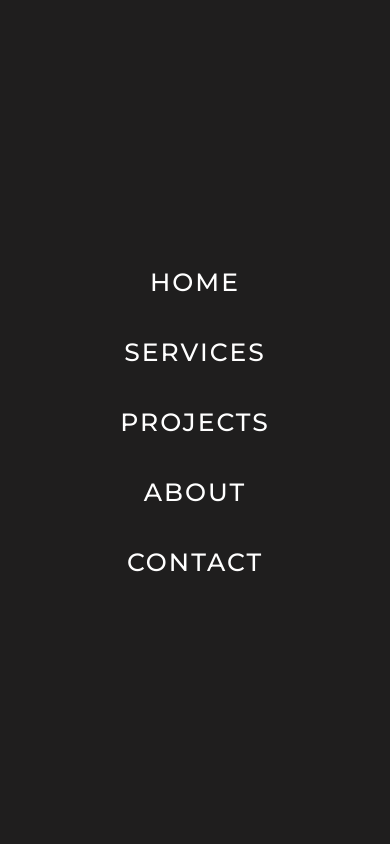
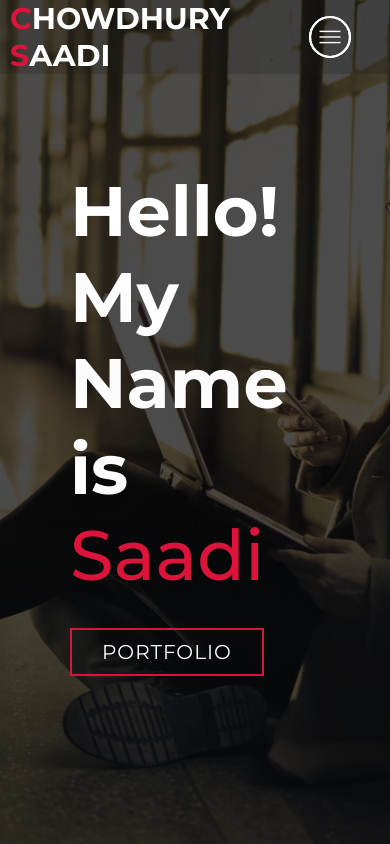
Before and after one commit to saadi299/My-Portfolio-Website-, a plain HTML site: page index.html in a window 390 px wide. Shown: the top 844 px of the page. Drawn offline with Linux system fonts and the light colour scheme.

Commit message:
Responsive menue-bar is done

```diff
--- /dev/null
+++ b/app.js
@@ -0,0 +1,8 @@
+const hamburger = document.querySelector('.header .nav-bar .nav-list .hamburger');
+const mobile_menu = document.querySelector('.header .nav-bar .nav-list ul');
+const header = document.querySelector('.header .container');
+
+hamburger.addEventListener('click', () =>{
+    hamburger.classList.toggle('active');
+    mobile_menu.classList.toggle('active');
+})
--- a/index.html
+++ b/index.html
@@ -352,7 +352,11 @@
 
         <!------------------------Footer Section End------------------>
 
+<!-------Java Script-->
 
+<script src="./app.js"></script>
+
+<!-------Java End-->
 
 
 
--- a/style.css
+++ b/style.css
@@ -89,7 +89,7 @@ img {
     z-index:1000;
     left:0;
     top:0;
-    width:100vh;
+    width:100vw;
     height:auto;
 }
 
@@ -114,7 +114,7 @@ img {
     background-color:rgb(31,30,30);
     width:100vw;
     height:100vh;
-    left:0;
+    left:100%;
     top:0;
     display: flex;
     flex-direction: column;
@@ -122,7 +122,14 @@ img {
     justify-content: center;
     z-index: 1;
     overflow-x: hidden;
+    transition: .9s ease left;
 }
+
+#header .nav-list ul.active{
+    left:0%;
+}
+
+
 
 #header .nav-list ul a{
     font-size:2.5rem;
@@ -137,6 +144,7 @@ img {
 
 #header .nav-list ul a::after{
     content:attr(data-after);
+
     position:absolute;
     top:50%;
     left:50%;
@@ -148,15 +156,98 @@ img {
     transition: .3s ease letter-spacing;
 }
 
+#header .nav-list ul a:hover{
+    color: crimson;
+}
+
 #header .nav-list ul li:hover a::after{
     transform:translate(-50%,-50%) scale(1);
     letter-spacing: initial;
 
+
+
 }
+
+
 
 #header .hamburger{
     height: 60px;
+    width:60px;
+    display:inline-block;
+    border:3px solid white;
+    border-radius: 50%;
+    position: relative;
+    display: flex;
+    align-items: center;
+    justify-content: center;
+    z-index: 100;
+    cursor: pointer;
+    transform:scale(.7);
+    margin-right: 20px;
+
+
 }
+
+#header .hamburger::after{
+    content: '';
+    position:absolute;
+    height: 100%;
+    width: 100%;
+    border-radius: 50%;
+    border:3px solid white;
+    animation: hamburger-pulse 1s ease infinite;
+}
+
+@keyframes hamburger-pulse{
+    0%{
+        opacity:1;
+        transform:scale(1);
+    }
+    100%{
+        opacity: 0;
+        transform: scale(1.4);
+    }
+}
+
+#header .hamburger .bar{
+    height: 2px;
+    width:30px;
+    position: relative;
+    background-color: white;
+    z-index: -1;
+}
+
+#header .hamburger .bar::after,
+#header .hamburger .bar::before{
+    content: '';
+    position: absolute;
+    height: 100%;
+    width: 100%;
+    left:0;
+    background-color: white;
+    transition: .3s ease;
+    transition-property: top,bottom;
+}
+
+#header .hamburger .bar::after{
+    top:8px;
+}
+
+#header .hamburger .bar::before{
+    bottom:8px;
+}
+
+#header .hamburger.active .bar::after{
+    top:0px;
+}
+
+#header .hamburger.active .bar::before{
+    bottom:0px;
+}
+
+
+
+
 
 
 
@@ -765,5 +856,10 @@ img {
         flex-basis:22%;
         margin:1.5%;
     }
+
+
+    #hero h1{
+        font-size:8rem;
+    }
 }
 /*-----------------Media Quary for  Desktop (1200 px) END------------------*/
```
